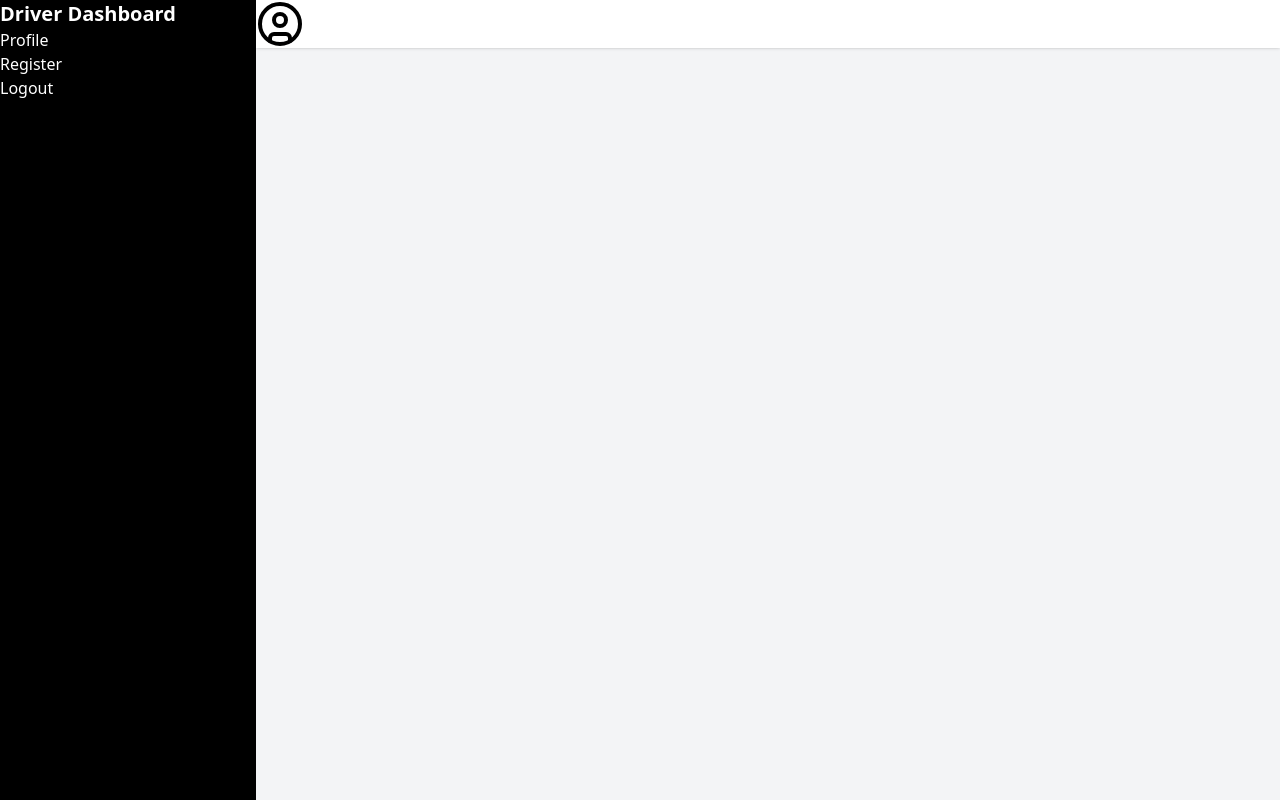
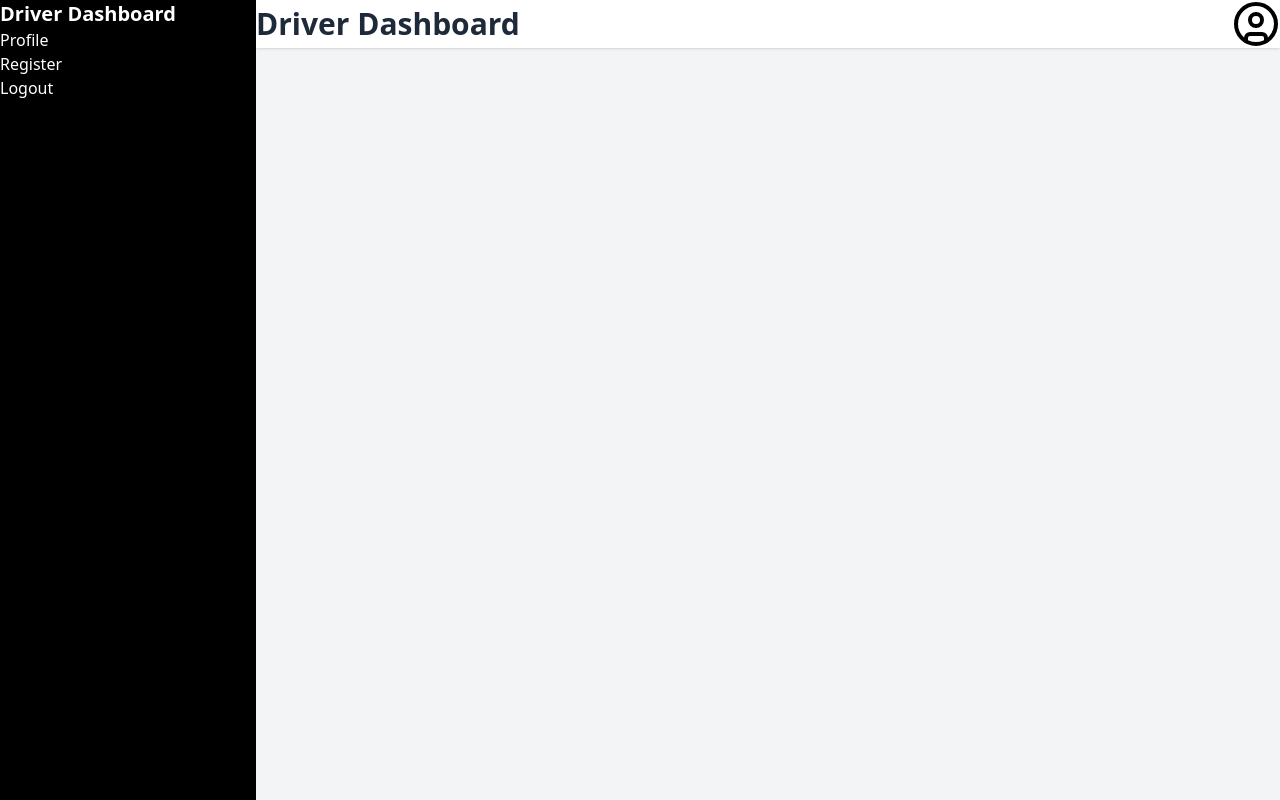
Before and after one commit to SanmithD/FUDAR, a React (Vite) app in the folder fudar/: page /driverPage in a window 1280 px wide. Shown: the top 800 px of the page. Built offline with nearby package versions, Linux system fonts and the light colour scheme; no server answers.

Commit message:
Oliver14

```diff
--- a/fudar/src/Components/PDriver.jsx
+++ b/fudar/src/Components/PDriver.jsx
@@ -134,9 +134,9 @@ const Dashboard = () => {
         </div>
         <div className="flex-1 flex flex-col min-h-screen bg-[#F3F4F6]">
           <div className="hidden md:flex fixed top-0 md:left-64 right-0 p-4 justify-between items-center pr-8 bg-white shadow-sm z-30">
-
+            <h1 className="text-3xl font-bold text-gray-800 pl-6">Driver Dashboard</h1>
             <div className="flex items-center">
-              <UserCircle className="w-12 h-12 text-black cursor-pointer mr-4 " onClick={() => setDropdownOpen(!dropdownOpen)}/>
+              <UserCircle className="w-12 h-12 text-black cursor-pointer mr-4" onClick={() => setDropdownOpen(!dropdownOpen)}/>
               {dropdownOpen && (
                 <div className="absolute right-0 mt-2 w-48 bg-white shadow-lg rounded-lg p-2 z-40">
                   <p className="px-4 py-2 text-gray-700 font-semibold cursor-pointer" >{profileData}</p>
```
